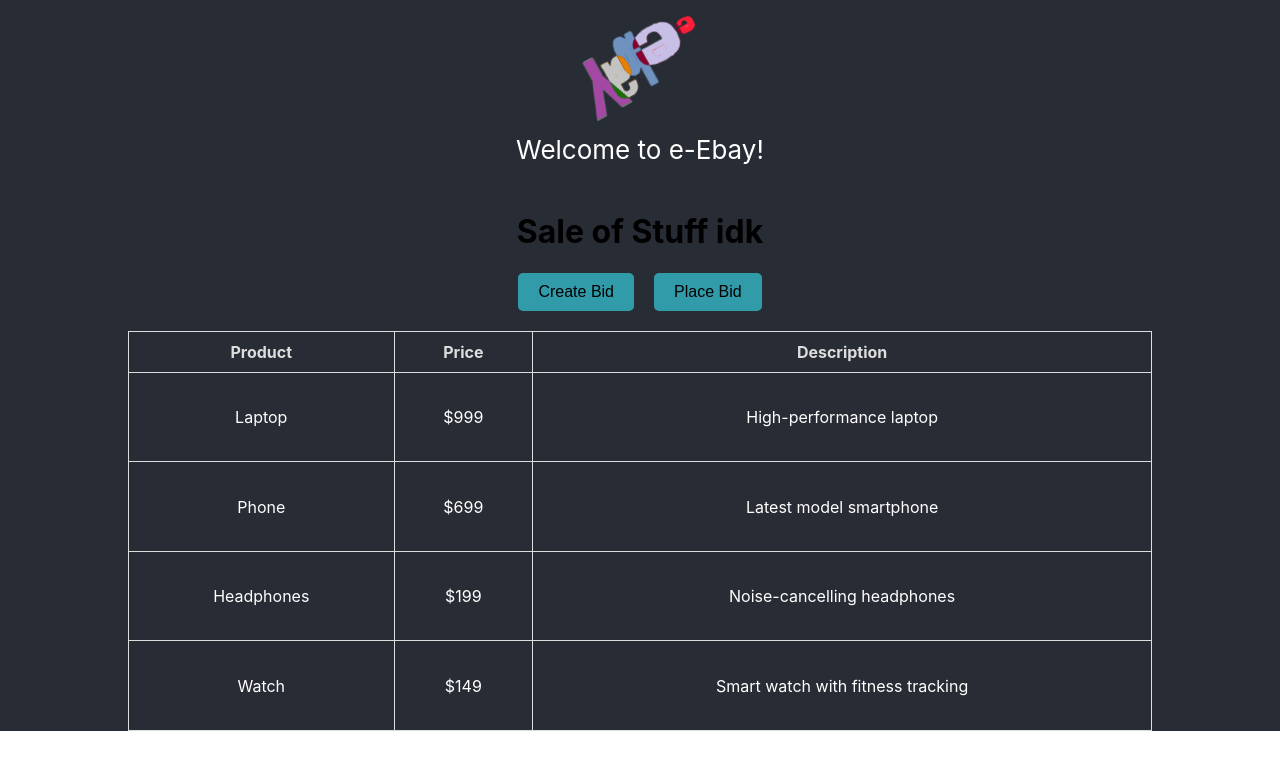
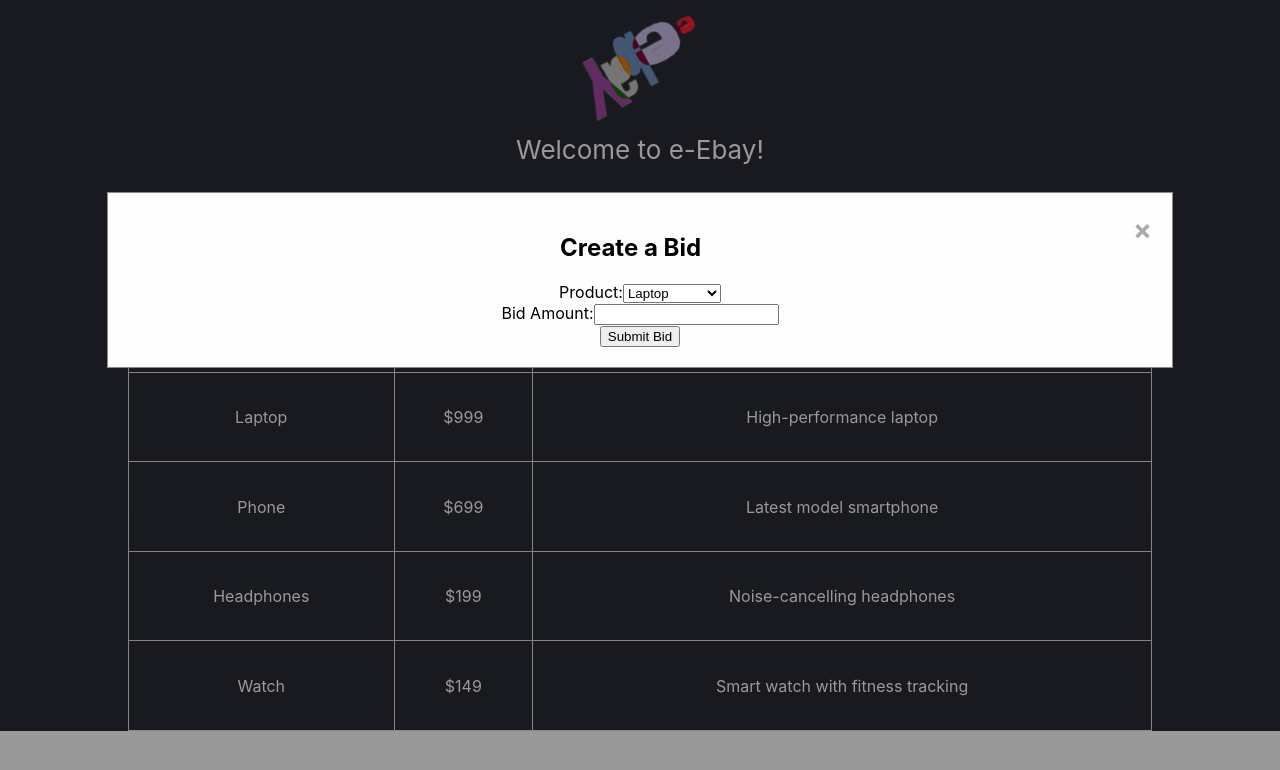
Before and after one commit to KeilanEvans/uni_work, a React (Create React App) app in the folder cryptotender/: page / in a window 1280 px wide. Both pictures are taken after a click on the button "Create Bid". Shown: the top 770 px of the page. Built offline with nearby package versions, Linux system fonts and the light colour scheme.

Commit message:
popups to create and place b ids

```diff
--- a/cryptotender/src/App.css
+++ b/cryptotender/src/App.css
@@ -93,3 +93,41 @@
 .button:active {
   background-color: #0f2e41;
 }
+
+/* The Modal (background) */
+.modal {
+  display: block; /* Hidden by default */
+  position: fixed; /* Stay in place */
+  z-index: 1; /* Sit on top */
+  left: 0;
+  top: 0;
+  width: 100%; /* Full width */
+  height: 100%; /* Full height */
+  overflow: auto; /* Enable scroll if needed */
+  background-color: rgb(0,0,0); /* Fallback color */
+  background-color: rgba(0,0,0,0.4); /* Black w/ opacity */
+}
+
+/* Modal Content/Box */
+.modal-content {
+  background-color: #fefefe;
+  margin: 15% auto; /* 15% from the top and centered */
+  padding: 20px;
+  border: 1px solid #888;
+  width: 80%; /* Could be more or less, depending on screen size */
+}
+
+/* The Close Button */
+.close {
+  color: #aaa;
+  float: right;
+  font-size: 28px;
+  font-weight: bold;
+}
+
+.close:hover,
+.close:focus {
+  color: black;
+  text-decoration: none;
+  cursor: pointer;
+}
--- a/cryptotender/src/App.js
+++ b/cryptotender/src/App.js
@@ -1,14 +1,33 @@
-import React from 'react';
+import React, { useState } from 'react';
 import logo from './eebay.svg';
 import './App.css';
 
 function App() {
+  const [isCreateBidModalOpen, setIsCreateBidModalOpen] = useState(false);
+  const [isPlaceBidModalOpen, setIsPlaceBidModalOpen] = useState(false);
+
   const productsOnSale = [
     { id: 1, name: 'Laptop', price: '$999', description: 'High-performance laptop' },
     { id: 2, name: 'Phone', price: '$699', description: 'Latest model smartphone' },
     { id: 3, name: 'Headphones', price: '$199', description: 'Noise-cancelling headphones' },
     { id: 4, name: 'Watch', price: '$149', description: 'Smart watch with fitness tracking' },
   ];
+
+  const openCreateBidModal = () => {
+    setIsCreateBidModalOpen(true);
+  };
+
+  const closeCreateBidModal = () => {
+    setIsCreateBidModalOpen(false);
+  };
+
+  const openPlaceBidModal = () => {
+    setIsPlaceBidModalOpen(true);
+  };
+
+  const closePlaceBidModal = () => {
+    setIsPlaceBidModalOpen(false);
+  };
 
   return (
     <div className="App">
@@ -23,10 +42,10 @@ function App() {
 
       {/* Buttons above the table */}
       <div className="bottom-buttons-container">
-        <button className="button" onClick={() => console.log("Create Bid clicked")}>
+        <button className="button" onClick={openCreateBidModal}>
           Create Bid
         </button>
-        <button className="button" onClick={() => console.log("Place Bid clicked")}>
+        <button className="button" onClick={openPlaceBidModal}>
           Place Bid
         </button>
       </div>
@@ -50,6 +69,58 @@ function App() {
           ))}
         </tbody>
       </table>
+
+      {isCreateBidModalOpen && (
+        <div className="modal">
+          <div className="modal-content">
+            <span className="close" onClick={closeCreateBidModal}>&times;</span>
+            <h2>Create a Bid</h2>
+            <form>
+              <label>
+                Product:
+                <select name="product">
+                  {productsOnSale.map((product) => (
+                    <option key={product.id} value={product.name}>{product.name}</option>
+                  ))}
+                </select>
+              </label>
+              <br />
+              <label>
+                Bid Amount:
+                <input type="number" name="bidAmount" />
+              </label>
+              <br />
+              <button type="submit">Submit Bid</button>
+            </form>
+          </div>
+        </div>
+      )}
+
+      {isPlaceBidModalOpen && (
+        <div className="modal">
+          <div className="modal-content">
+            <span className="close" onClick={closePlaceBidModal}>&times;</span>
+            <h2>Place a Bid</h2>
+            <form>
+              <label>
+                Product:
+                <select name="product">
+                  {productsOnSale.map((product) => (
+                    <option key={product.id} value={product.name}>{product.name}</option>
+                  ))}
+                </select>
+              </label>
+              <br />
+              <label>
+                Bid Amount:
+                <input type="number" name="bidAmount" />
+              </label>
+              <br />
+              <button type="submit">Submit Bid</button>
+            </form>
+          </div>
+        </div>
+      )}
     </div>
   );
 }
```
